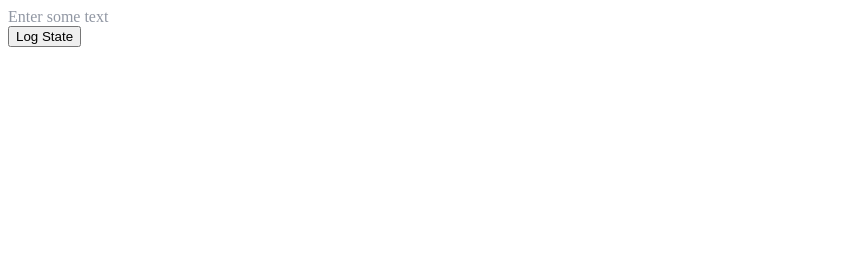
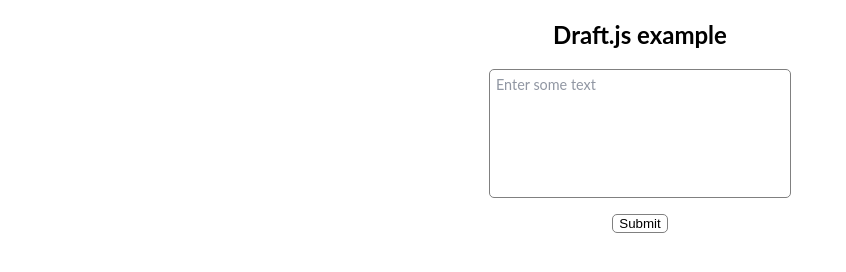
Before and after one commit to nsmeds/draft, a React app: page / in a window 1280 px wide. Shown: the whole page, without its empty margins (0-846 px from the left). Built offline with nearby package versions, Linux system fonts and the light colour scheme.

Commit message:
edit, submit, display content

```diff
--- a/client/components/App.js
+++ b/client/components/App.js
@@ -1,34 +1,68 @@
 import React from 'react';
-import { Editor, EditorState } from 'draft-js';
+import { Editor, EditorState, ContentState, RichUtils, convertToRaw } from 'draft-js';
 import 'draft-js/dist/Draft.css';
+import Results from './Results';
 
 export default class App extends React.Component {
     constructor(props) {
         super(props);
         this.state = {
-            editorState: EditorState.createEmpty()
+            editorState: EditorState.createEmpty(),
+            data: {
+                posts: []
+            }
         };
         this.focus = () => this.refs.editor.focus();
         this.onChange = (editorState) => this.setState({editorState});
         this.logState = () => console.log(this.state.editorState.toJS());
     }
+
+    handleKeyCommand = command => {
+        const newState = RichUtils.handleKeyCommand(this.state.editorState, command);
+        if (newState) {
+            this.onChange(newState);
+            return 'handled';
+        }
+        return 'not-handled';
+    }
+
+    handleSubmit = event => {
+        let rawdata = JSON.stringify(convertToRaw(this.state.editorState.getCurrentContent()));
+        let posts = this.state.data.posts.concat([rawdata]);
+        this.setState({
+            data: {
+                posts: posts,
+            }
+        });
+        const editorState = EditorState.push(this.state.editorState, ContentState.createFromText(''));
+        this.setState({
+            editorState
+        })
+    }
+
+
     render() {
         return (
             <div className="root">
+                <div>
+                    <h2>Draft.js example</h2>
                     <div className="editor" onClick={this.focus}>
                         <Editor
                             editorState={this.state.editorState}
                             onChange={this.onChange}
+                            handleKeyCommand={this.handleKeyCommand}
                             placeholder="Enter some text"
                             ref="editor"
                         />
                     </div>
                     <input
-                    onClick={this.logState}
+                        onClick={this.handleSubmit}
                         className="button"
                         type="button"
-                    value="Log State"
+                        value="Submit"
                     />
+                </div>
+                <Results {...this.state.data}/>
             </div>
         );
     }
--- /dev/null
+++ b/client/components/Results.js
@@ -0,0 +1,27 @@
+import React from 'react';
+import { Editor, EditorState, convertFromRaw } from 'draft-js';
+
+const Results = props => {
+
+    let data = props.posts;
+
+    let posts = data.map(post => {
+        let rawdata = JSON.parse(post);
+        let contentState = convertFromRaw(rawdata);
+        let editorState = EditorState.createWithContent(contentState, null);
+
+        return (
+            <div className="editor" key={rawdata.blocks[0].key}>
+                <Editor editorState={editorState}  />
+            </div>
+        )
+     });
+
+    return (
+        <div>
+            {posts}
+        </div>
+    )
+}
+
+export default Results;
--- a/client/css/style.css
+++ b/client/css/style.css
@@ -9,7 +9,29 @@
     min-height: 80px;
     padding: 10px;
 };
+*/
+
+.root,
+.editor {
+    text-align: center;
+    font-family: 'Lato', sans-serif;
+}
+
+.editor {
+    margin: 1em auto;
+    border-radius: 5px;
+    height: 8em;
+    width: 20em;
+    border: 1px solid grey;
+    padding: 6px;
+    text-align: left;
+    font-size: 0.9em;
+    font-weight: 400;
+}
+
 .button {
-    margin-top: 10px;
-    text-align: center;
-}*/
+    border-radius: 5px;
+    border: 1px solid grey;
+    background-color: white;
+    /*margin-top: 10px;*/
+}
--- a/package.json
+++ b/package.json
@@ -9,6 +9,7 @@
     "start": "webpack-dev-server"
   },
   "dependencies": {
+    "draft-js": "^0.10.1",
     "path": "^0.12.7",
     "react": "^15.5.4",
     "react-dom": "^15.5.4"
@@ -16,6 +17,7 @@
   "devDependencies": {
     "babel-core": "^6.25.0",
     "babel-loader": "^7.0.0",
+    "babel-plugin-transform-class-properties": "^6.24.1",
     "babel-preset-es2015": "^6.24.1",
     "babel-preset-react": "^6.24.1",
     "css-loader": "^0.28.4",
```
Also changed, not shown: .babelrc, 1 other file. Lines whose indentation alone changed are shown as unchanged.
